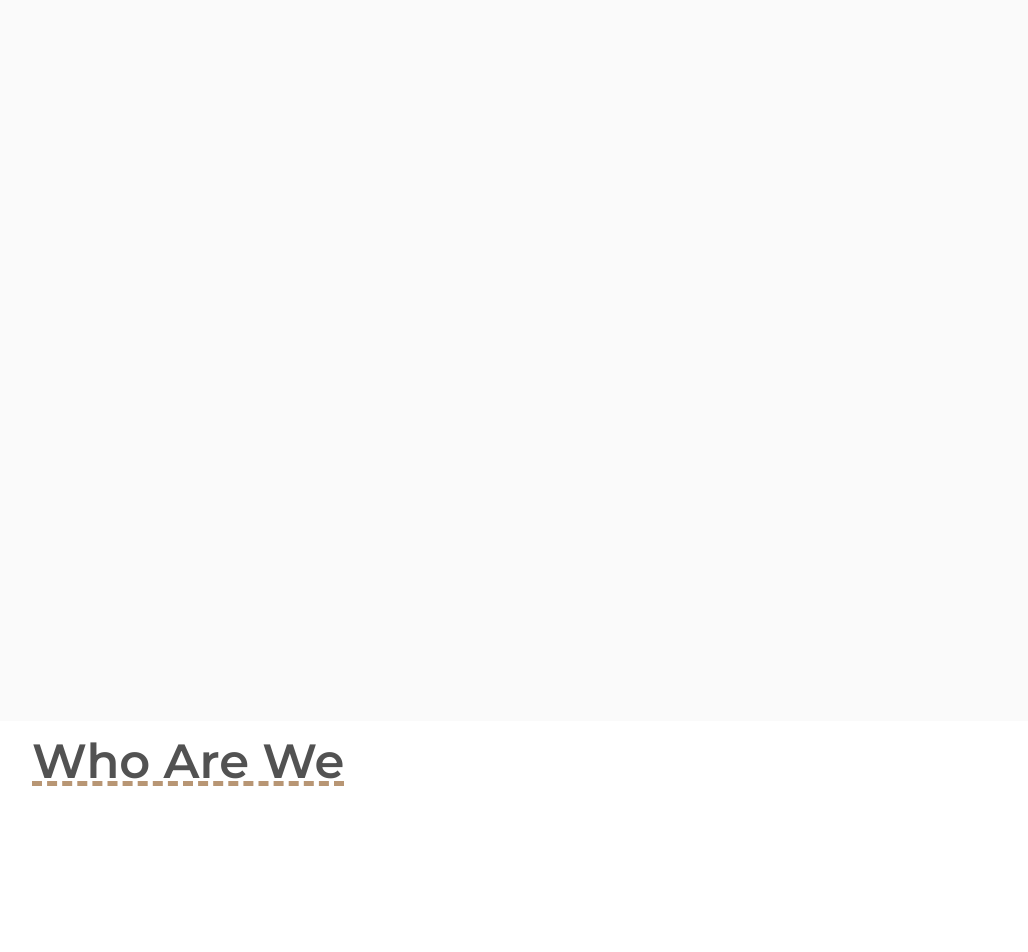
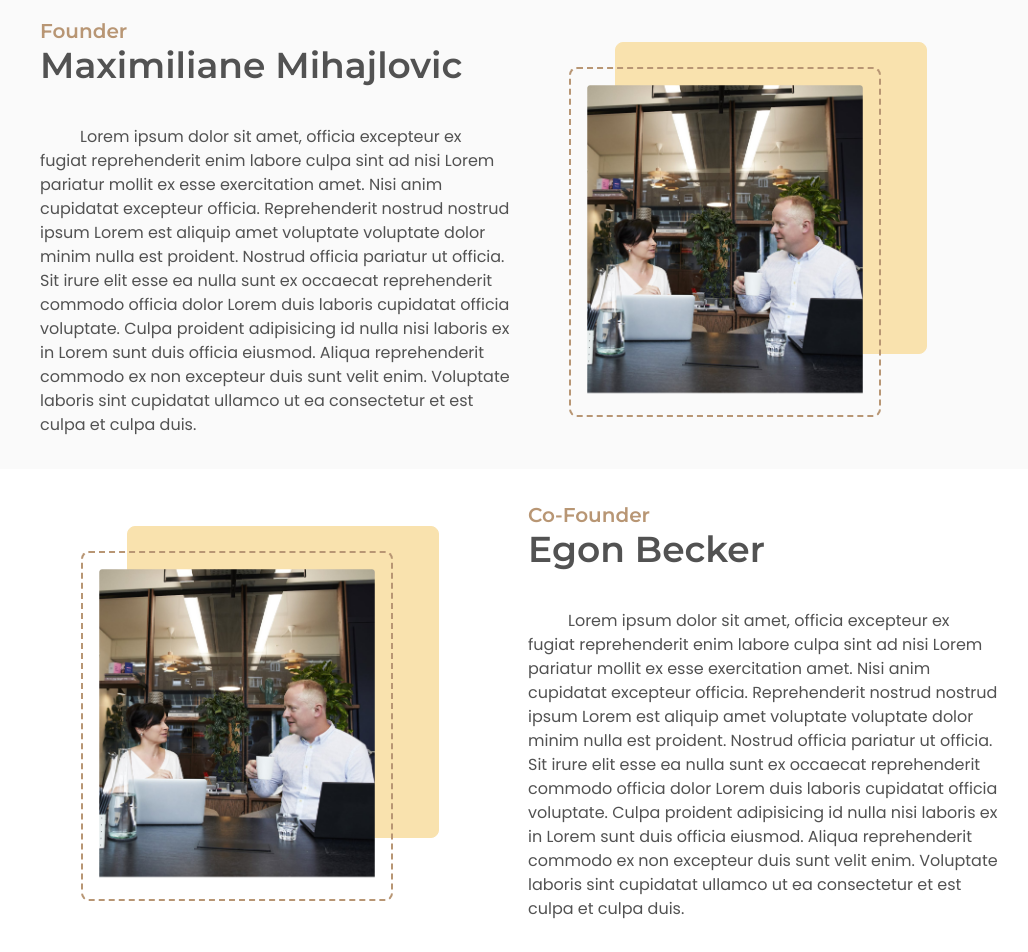
Before and after one commit to BechirMakhlouf/sales-elite-swiss, a Next.js app: page /en in a window 1280 px wide. Shown: the part 2460-3412 px from the top of the page, without its empty margins (120-1148 px from the left). Built offline with nearby package versions, Linux system fonts and the light colour scheme.

Commit message:
add all sections

```diff
--- a/app/[locale]/globals.css
+++ b/app/[locale]/globals.css
@@ -14,6 +14,11 @@
 * {
   font-family: Poppins, sans-serif;
   color: #525252
+
+}
+
+*::selection {
+background: #f9e2ae;
 }
 
 body {
--- a/components/AboutUsSection.tsx
+++ b/components/AboutUsSection.tsx
@@ -1,24 +1,107 @@
 import React from "react";
+import Image from "next/image";
 
+import LandingPageImage from "@/public/images/landing-page-photo.png";
 const AboutUsSesction = () => {
   return (
     <>
       <div className="w-screen flex justify-center bg-alternate-background">
         <div className="w-full lg:w-[90%] xl:w-[80%] px-6">
-          <div className="w-full h-screen">
+          {/* section 1 start*/}
+          <div className="py-6 w-full h-full flex flex-col  justify-stretch ">
             <h1 className="my-4 text-5xl underline decoration-dashed decoration-secondary">
-              Who Are We
+              Who Are We?
             </h1>
+            {/*here*/}
+            <div className=" h-full w-full flex flex-col md:flex-row justify-stretch">
+              <div className="w-full flex flex-col justify-center gap-y-6">
+                <div className="m-2">
+                  <h6 className="font-heading text-secondary text-xl">
+                    Founder
+                  </h6>
+                  <h1 className="text-4xl">Maximiliane Mihajlovic</h1>
+                </div>
+                <p className="m-2 indent-10">
+                  Lorem ipsum dolor sit amet, officia excepteur ex fugiat
+                  reprehenderit enim labore culpa sint ad nisi Lorem pariatur
+                  mollit ex esse exercitation amet. Nisi anim cupidatat
+                  excepteur officia. Reprehenderit nostrud nostrud ipsum Lorem
+                  est aliquip amet voluptate voluptate dolor minim nulla est
+                  proident. Nostrud officia pariatur ut officia. Sit irure elit
+                  esse ea nulla sunt ex occaecat reprehenderit commodo officia
+                  dolor Lorem duis laboris cupidatat officia voluptate. Culpa
+                  proident adipisicing id nulla nisi laboris ex in Lorem sunt
+                  duis officia eiusmod. Aliqua reprehenderit commodo ex non
+                  excepteur duis sunt velit enim. Voluptate laboris sint
+                  cupidatat ullamco ut ea consectetur et est culpa et culpa
+                  duis.
+                </p>
+              </div>
+              <div className="w-full flex justify-center items-center ">
+                <div className="w-[80%] pt-[6%] flex justify-center">
+                  <div className="w-full relative flex">
+                    <Image
+                      alt="landing page image"
+                      src={LandingPageImage}
+                      width={700}
+                      className="relative z-10 w-[80%] rounded-lg p-4 border-2 border-dashed border-secondary "
+                    />
+                    <div className="w-[80%] aspect-square bg-accent absolute right-8 bottom-[18%] rounded-lg -z-0 border border-accent">
+                    </div>
+                  </div>
+                </div>
+              </div>
+            </div>
+
+            {/*here*/}
           </div>
+          {/* section 1 ends*/}
         </div>
       </div>
       <div className="w-screen flex justify-center">
         <div className="w-full lg:w-[90%] xl:w-[80%] px-6">
-          <div className="w-full h-screen">
-            <h1 className="my-4 text-5xl underline decoration-dashed decoration-secondary">
-              Who Are We
-            </h1>
-          </div>
+          {/* section 2 starts*/}
+            <div className="py-6 h-full w-full flex flex-col md:flex-row justify-stretch">
+              <div className="w-full flex justify-center items-center ">
+                <div className="w-[80%] pt-[6%] flex justify-center">
+                  <div className="w-full relative flex">
+                    <Image
+                      alt="landing page image"
+                      src={LandingPageImage}
+                      width={700}
+                      className="relative z-10 w-[80%] rounded-lg p-4 border-2 border-dashed border-secondary "
+                    />
+                    <div className="w-[80%] aspect-square bg-accent absolute right-8 bottom-[18%] rounded-lg -z-0 border border-accent">
+                    </div>
+                  </div>
+                </div>
+              </div>
+              <div className="w-full flex flex-col justify-center gap-y-6">
+                <div className="m-2">
+                  <h6 className="font-heading text-secondary text-xl">
+                    Co-Founder
+                  </h6>
+                  <h1 className="text-4xl">Egon Becker</h1>
+                </div>
+                <p className="m-2 indent-10">
+                  Lorem ipsum dolor sit amet, officia excepteur ex fugiat
+                  reprehenderit enim labore culpa sint ad nisi Lorem pariatur
+                  mollit ex esse exercitation amet. Nisi anim cupidatat
+                  excepteur officia. Reprehenderit nostrud nostrud ipsum Lorem
+                  est aliquip amet voluptate voluptate dolor minim nulla est
+                  proident. Nostrud officia pariatur ut officia. Sit irure elit
+                  esse ea nulla sunt ex occaecat reprehenderit commodo officia
+                  dolor Lorem duis laboris cupidatat officia voluptate. Culpa
+                  proident adipisicing id nulla nisi laboris ex in Lorem sunt
+                  duis officia eiusmod. Aliqua reprehenderit commodo ex non
+                  excepteur duis sunt velit enim. Voluptate laboris sint
+                  cupidatat ullamco ut ea consectetur et est culpa et culpa
+                  duis.
+                </p>
+              </div>
+            </div>
+
+          {/* section 2 ends*/}
         </div>
       </div>
     </>
--- a/components/ContactUsSection.tsx
+++ b/components/ContactUsSection.tsx
@@ -14,7 +14,7 @@ const ContactUsSection = () => {
               {/* full name */}
               <form
                 action=""
-                className="min-w-[32rem] p-6 flex flex-col gap-y-2 border-2 border-secondary border-dashed rounded-md bg-background"
+                className="p-6 flex flex-col gap-y-2 border-2 border-secondary border-dashed rounded-md bg-background"
                 onSubmit={(e) => {
                   e.preventDefault();
                   console.log(e);
@@ -27,7 +27,7 @@ const ContactUsSection = () => {
                     <input
                       name="first-name"
                       type="text"
-                      className="block px-2 w-full h-10 border-2 border-secondary border-dashed rounded-md"
+                      className="block px-2 w-full h-10 border-2 border-secondary border-dashed rounded-md focus:outline-none focus:border-solid"
                       required
                     />
                   </div>
@@ -36,7 +36,7 @@ const ContactUsSection = () => {
                     <input
                       name="second-name"
                       type="text"
-                      className="block px-2 h-10 w-full border-2 border-secondary border-dashed rounded-md"
+                      className="block px-2 h-10 w-full border-2 border-secondary border-dashed rounded-md focus:outline-none focus:border-solid"
                       required
                     />
                   </div>
@@ -46,7 +46,7 @@ const ContactUsSection = () => {
                 <input
                   name="email-address"
                   type="email"
-                  className="block px-2 w-full h-10 border-2 border-secondary border-dashed rounded-md"
+                  className="block px-2 w-full h-10 border-2 border-secondary border-dashed rounded-md focus:outline-none focus:border-solid"
                   required
                 />
                 {/* Object */}
@@ -54,7 +54,7 @@ const ContactUsSection = () => {
                 <input
                   name="email-object"
                   type="text"
-                  className="block px-2 w-full h-10 border-2 border-secondary border-dashed rounded-md"
+                  className="block px-2 w-full h-10 border-2 border-secondary border-dashed rounded-md focus:outline-none focus:border-solid"
                   required
                 />
 
@@ -64,19 +64,20 @@ const ContactUsSection = () => {
                   id=""
                   cols={30}
                   rows={10}
-                  className="block px-2 py-2 w-full border-2 border-secondary border-dashed rounded-md"
+                  className="block px-2 py-2 w-full border-2 border-secondary border-dashed rounded-md focus:outline-none focus:border-solid"
                   required
                 >
                 </textarea>{" "}
                 <input
                   type="submit"
-                  className="inline-block w-fit px-4 py-2 border-2 border-secondary border-dashed rounded-md"
+                  className="cursor-pointer inline-block w-fit px-4 py-2 border-2 border-secondary border-dashed rounded-md active:border-solid"
+                  value="Send"
                 />
               </form>
               <h1 className="text-4xl underline decoration-dashed decoration-secondary">
                 or
               </h1>
-              <div className="p-6 border-2 border-secondary border-dashed rounded-md bg-background">
+              <div className="p-6 border-2 border-secondary border-dashed rounded-md bg-background hover">
                 <h1 className="text-center text-4xl">Call Us</h1>
                 <h1 className="text-4xl text-secondary">+123 457891011</h1>
               </div>
--- a/components/Footer.tsx
+++ b/components/Footer.tsx
@@ -12,15 +12,16 @@ const Footer = () => {
               <Image
                 src={FullLogoWithSlogan}
                 alt="sales elite swiss full logo with slogan"
+                className="cursor-pointer"
               />
               <p>Copyright © Sales Elite Swiss</p>
             </div>
             <div className="min-w-[200px] w-1/2 h-full flex flex-col justify-center items-center ">
               <h1 className="text-primary text-xl">Navigation</h1>
               <ul className="">
-                <li className="hover:underline">Home</li>
-                <li className="hover:underline">About Us</li>
-                <li className="hover:underline">Our Services</li>
+                <li className="cursor-pointer hover:underline">Home</li>
+                <li className="cursor-pointer hover:underline">About Us</li>
+                <li className="cursor-pointer hover:underline">Our Services</li>
               </ul>
             </div>
           </div>
```
